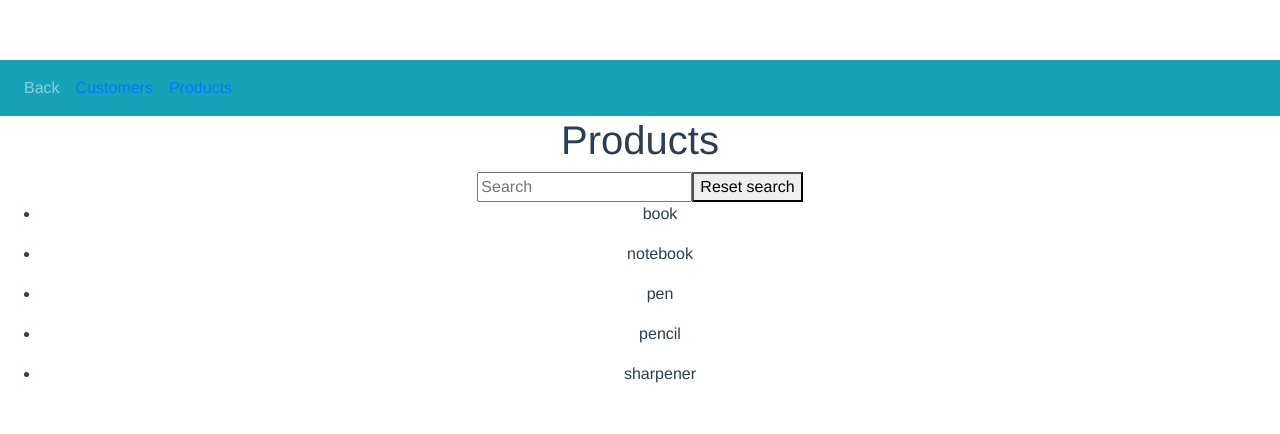
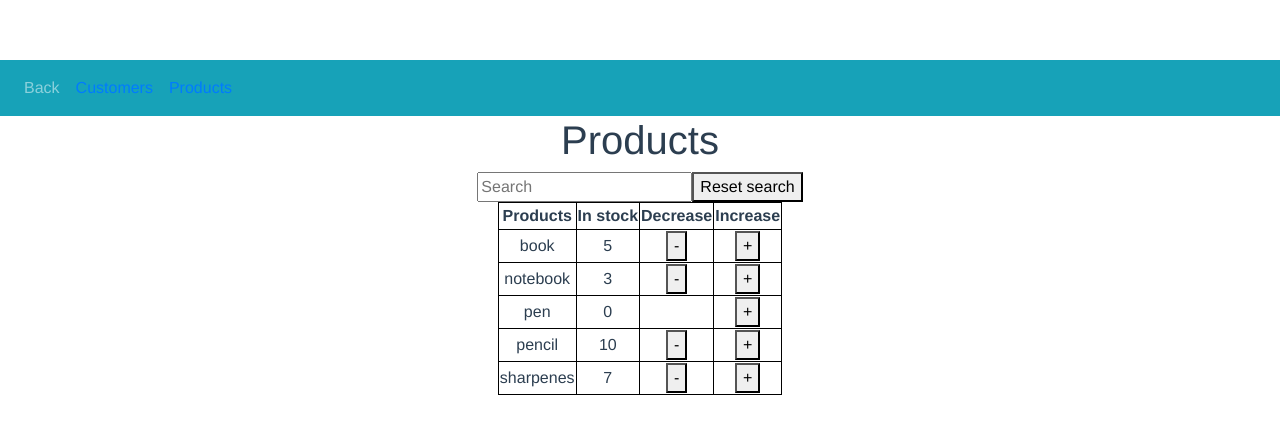
Before and after one commit to marina-a90/store-app, a Vue app: page /products in a window 1280 px wide. Shown: the top 434 px of the page. Built offline with nearby package versions, Linux system fonts and the light colour scheme.

Commit message:
zadatak 7

```diff
--- a/src/components/AppProducts.vue
+++ b/src/components/AppProducts.vue
@@ -9,13 +9,30 @@
         </form>
 
         <div v-if="searchInput">Searching for: {{ searchInput }}</div>
-        <div v-if="searchFilter(searchInput)">Search result found: {{ searchFilter(searchInput) }}</div>
+        <div v-if="searchFilter(searchInput)">Search result found: {{ searchFilter(searchInput).name }}, in stock: {{ searchFilter(searchInput).inStock }}</div>
 
-        <ul v-else v-for="(product, index) in products" :key="index">
-            <li>
-                {{ product }}
-            </li>
-        </ul>
+        <table v-else>
+            <tr>
+                <th>Products</th>
+                <th>In stock</th>
+                <th>Decrease</th>
+                <th>Increase</th>
+            </tr>
+            <tr v-for="(product, index) in products" :key="index">
+                <td>
+                    {{ product.name }}
+                </td>
+                <td :stock = "product.inStock">
+                    {{ product.inStock }}
+                </td>
+                <td>
+                    <button v-if="product.inStock > 0" @click.prevent="decreaseProduct(index)">-</button>
+                </td>
+                <td>
+                    <button @click.prevent="increaseProduct(index)">+</button>
+                </td>
+            </tr>
+        </table>
 
     </div>
 </template>
@@ -24,22 +41,48 @@
 export default {
     data () {
         return {
-            products: ["book", "notebook", "pen", "pencil", "sharpener"],
+            // products: ["book", "notebook", "pen", "pencil", "sharpener"],
+            products: [
+                {name: "book", inStock: 5},
+                {name: "notebook", inStock: 3},
+                {name: "pen", inStock: 0},
+                {name: "pencil", inStock: 10},
+                {name: "sharpenes", inStock: 7}
+            ],
             searchInput: "",
             searchResult: ""
         }
     },
     methods: {
         searchFilter(searchInput) {
-            let searchResult = this.products.filter(p => p == this.searchInput);
-            return searchResult[0]
+            let searchResult = this.products.filter(p => p.name == this.searchInput);
+                return searchResult[0]
         },
         resetSearch() {
             this.searchInput = ""
+        },
+        increaseProduct(index) {
+            let product = this.products[index];
+            ++product.inStock;
+        },
+        decreaseProduct(index) {
+            let product = this.products[index];
+            --product.inStock;
         }
+    },
+    watch: {
+
     }
 };
 </script>
 
-<style>
+<style scoped>
+    table,
+    th,
+    td {
+    border: 1px solid black;
+    border-collapse: collapse;
+    margin-left: auto;
+    margin-right: auto;
+    }
 </style>
--- a/src/components/AppPurchases.vue
+++ b/src/components/AppPurchases.vue
@@ -14,6 +14,8 @@
             </tr>
         </table>
         <div v-else>{{ customerArray[0].name }} doesn't have any orders.</div> -->
+
+
 
         <h1>{{ getCustomer.name }}'s Purchases</h1>
 
@@ -39,7 +41,7 @@ export default {
     props: ["customers"],
     data() {
         return {
-            // customerArray: this.customers.filter(cust => cust.id == this.$route.params.id),
+            customerArray: this.customers.filter(cust => cust.id == this.$route.params.id),
         }
     },
     computed: {
```
Lines whose indentation alone changed are shown as unchanged.
